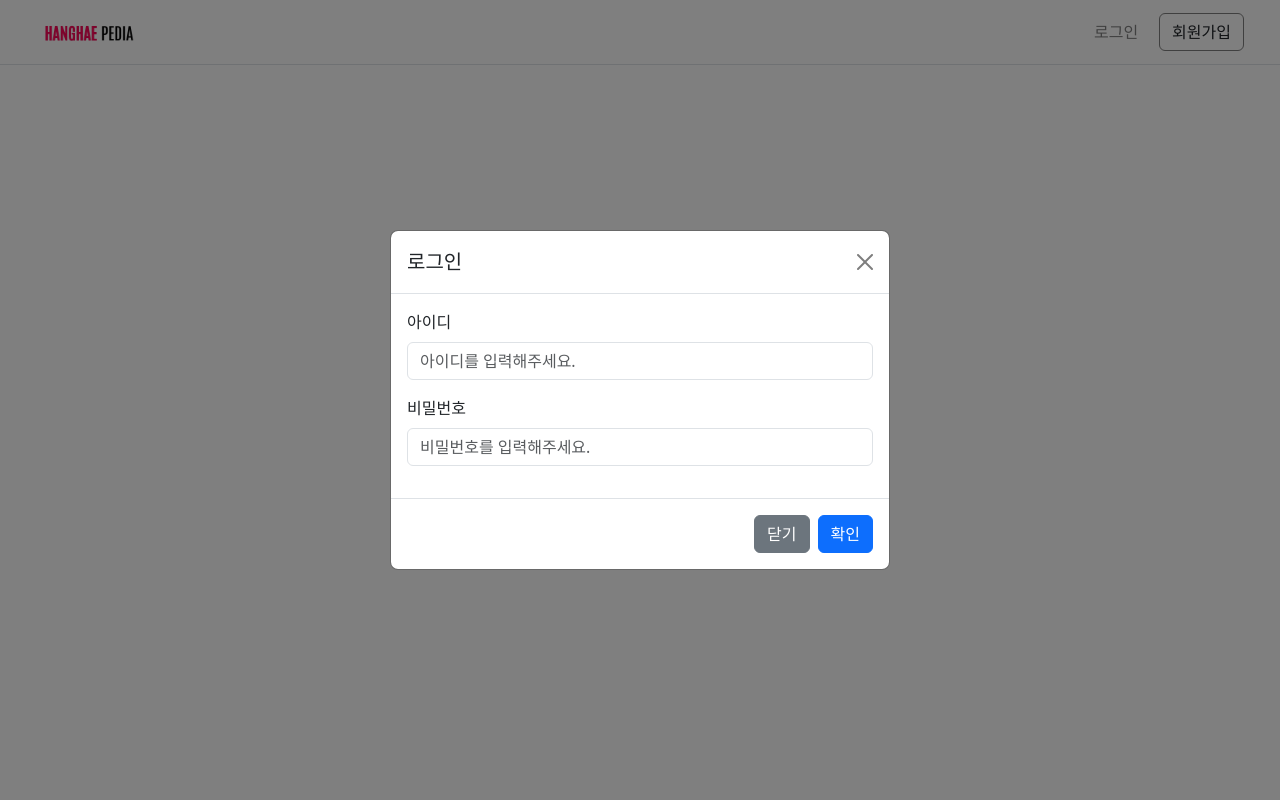
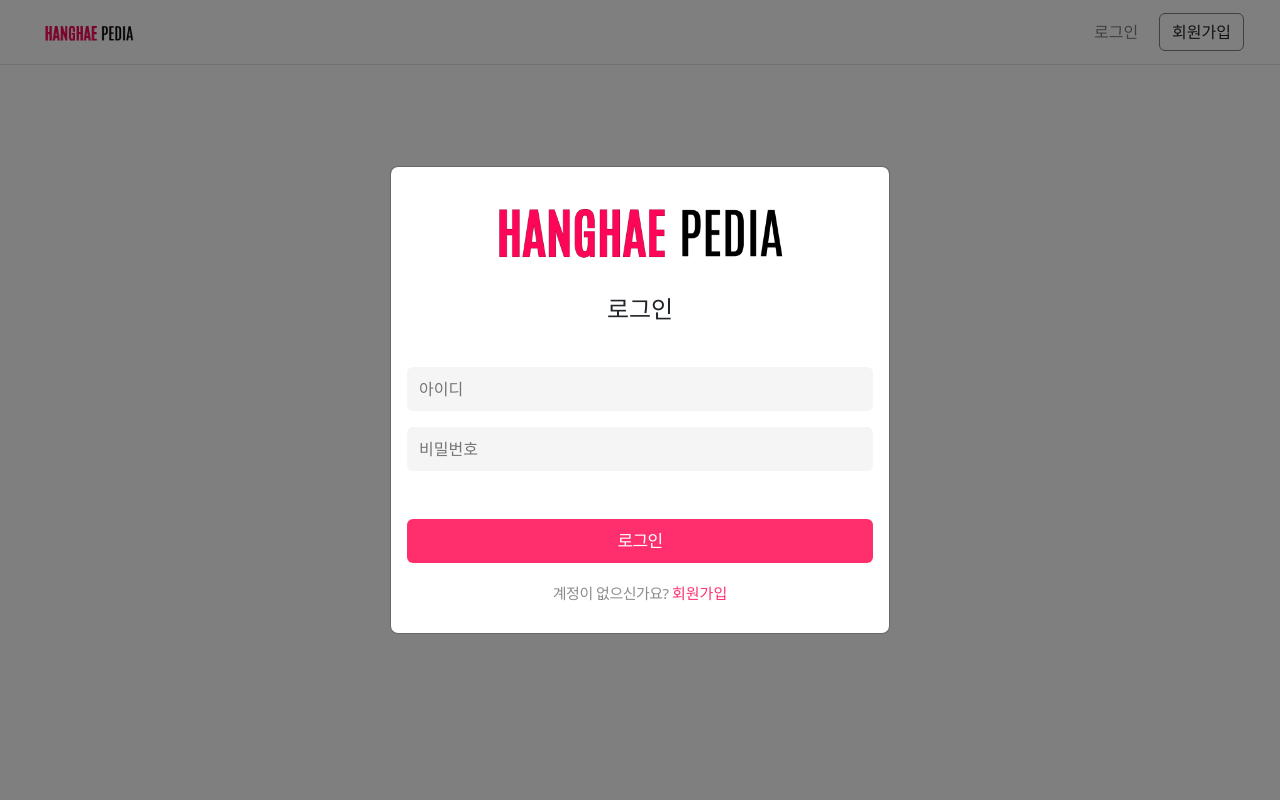
Before and after one commit to Hanghaepedia/hanghaepedia, a Flask app: page / in a window 1280 px wide, after a click on "로그인". Run offline with Flask 3, Linux system fonts and the light colour scheme.

Commit message:
로그인 모달 디자인 변경

```diff
--- a/static/css/style.css
+++ b/static/css/style.css
@@ -23,3 +23,54 @@
   color: white;
   background-color: var(--hanghae);
 }
+.input-form {
+  box-sizing: border-box;
+  background: rgb(245, 245, 245);
+  width: 100%;
+  height: 44px;
+  padding: 0px 12px;
+  border-radius: 6px;
+  border: none;
+}
+.m-footer {
+  padding: 1rem;
+}
+.s-msg {
+  font-size: 15px;
+  font-weight: 400;
+  letter-spacing: -0.5px;
+  line-height: 20px;
+  color: rgb(140, 140, 140);
+  text-align: center;
+  margin: 20px 0px 14px;
+}
+.s-btn {
+  background: none;
+  padding: 0px;
+  border: none;
+  margin: 0px;
+  cursor: pointer;
+  color: rgb(255, 47, 110);
+}
+.btn-hanghae {
+  width: 100%;
+  padding: 0px;
+  border: none;
+  cursor: pointer;
+  background: rgb(255, 47, 110);
+  color: rgb(255, 255, 255);
+  text-align: center;
+  font-size: 17px;
+  font-weight: 400;
+  letter-spacing: -0.7px;
+  line-height: 22px;
+  width: 100%;
+  height: 44px;
+  border-radius: 6px;
+}
+.btn-hanghae:hover {
+  background-color: var(--hanghae);
+  color: white;
+  text-align: center;
+  width: 100%;
+}
--- a/templates/index.html
+++ b/templates/index.html
@@ -59,25 +59,26 @@
     <div class="modal fade" id="loginModal" tabindex="-1" aria-labelledby="loginModalLabel" aria-hidden="true">
       <div class="modal-dialog modal-dialog-centered">
         <div class="modal-content">
-          <div class="modal-header">
-            <h1 class="modal-title fs-5" id="loginModalLabel">로그인</h1>
-            <button type="button" class="btn-close" data-bs-dismiss="modal" aria-label="Close"></button>
+          <div class="m-header mb-4">
+            <img class="img-fluid" src="../static/logo.png" alt="" />
+            <h1 class="modal-title text-center fs-4" id="loginModalLabel">로그인</h1>
           </div>
           <div class="modal-body">
             <form>
               <div class="mb-3">
-                <label for="userId" class="form-label">아이디</label>
-                <input type="text" id="login-user-id" class="form-control" placeholder="아이디를 입력해주세요." />
+                <input type="text" id="login-user-id" class="input-form" placeholder="아이디" />
               </div>
               <div class="mb-3">
-                <label for="password" class="form-label">비밀번호</label>
-                <input type="password" id="login-user-pw" class="form-control" placeholder="비밀번호를 입력해주세요." />
+                <input type="password" id="login-user-pw" class="input-form" placeholder="비밀번호" />
               </div>
             </form>
           </div>
-          <div class="modal-footer">
-            <button type="button" class="btn btn-secondary" data-bs-dismiss="modal">닫기</button>
-            <button type="button" class="btn btn-primary" onclick="login()">확인</button>
+          <div class="m-footer">
+            <button type="button" class="btn-hanghae" onclick="login()">로그인</button>
+            <div class="s-msg">
+              계정이 없으신가요?
+              <button class="s-btn">회원가입</button>
+            </div>
           </div>
         </div>
       </div>
@@ -129,7 +130,7 @@
       <div class="modal-dialog modal-dialog-centered">
         <div class="modal-content">
           <div class="modal-body">
-            <div>로그아웃 하시겠습니까?</div>
+            <h5 class="text-center p-5">로그아웃 하시겠습니까?</h5>
           </div>
           <div class="modal-footer">
             <button type="button" class="btn btn-secondary" data-bs-dismiss="modal">닫기</button>
```
